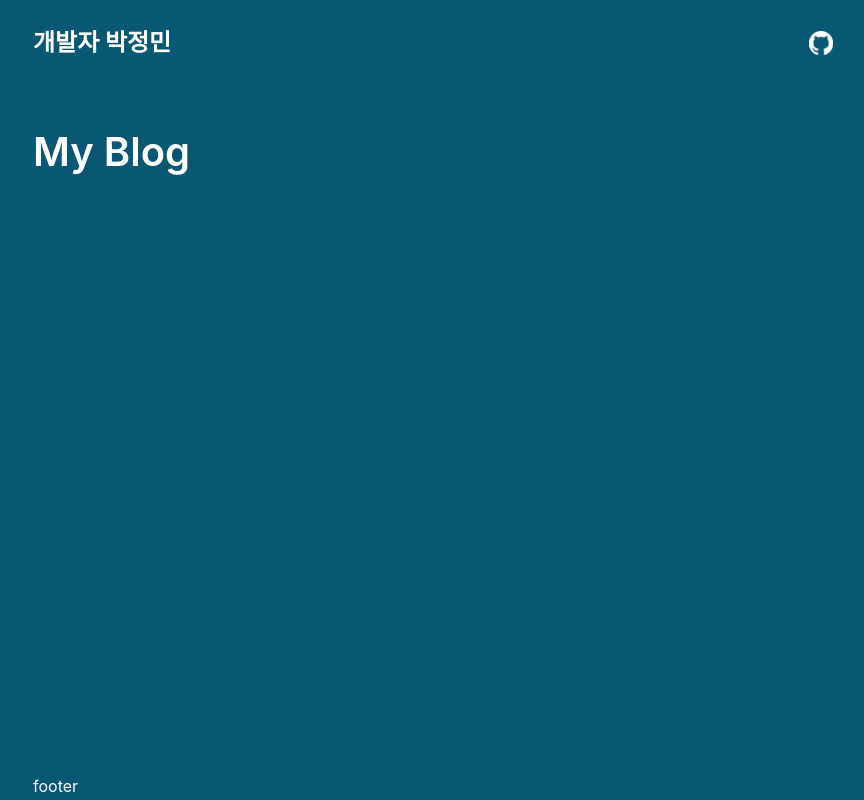
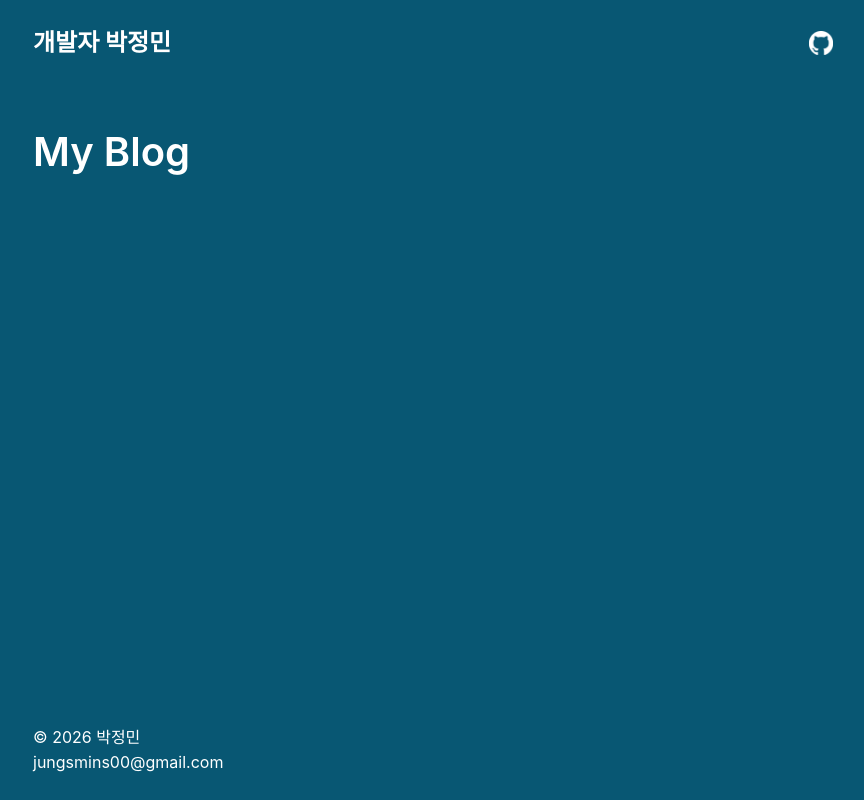
Before and after one commit to jungsmins/blog, a Gatsby site: page / in a window 1280 px wide. Shown: the whole page, without its empty margins (207-1071 px from the left). Built offline with nearby package versions, Linux system fonts and the light colour scheme; Gatsby itself is replaced by a stand-in of ours.

Commit message:
feat: Footer 컴포넌트 추가

```diff
--- /dev/null
+++ b/src/components/Footer.tsx
@@ -0,0 +1,20 @@
+import styled from '@emotion/styled';
+
+const Footer = () => {
+  return (
+    <Container>
+      <span>© {new Date().getFullYear()} 박정민</span>
+      <span>jungsmins00@gmail.com</span>
+    </Container>
+  );
+};
+
+const Container = styled.footer`
+  display: flex;
+  flex-direction: column;
+  align-items: start;
+  justify-content: center;
+  padding: 1.5rem 0;
+`;
+
+export default Footer;
--- a/src/components/Layout.tsx
+++ b/src/components/Layout.tsx
@@ -2,6 +2,7 @@ import styled from '@emotion/styled';
 import { ReactNode } from 'react';
 import { GlobalStyle } from '../styles/GlobalStyle';
 import Header from './Header';
+import Footer from './Footer';
 
 interface LayoutProps {
   children: ReactNode;
@@ -13,7 +14,7 @@ export const Layout = ({ children }: LayoutProps) => {
       <GlobalStyle />
       <Header />
       <main>{children}</main>
-      <footer>footer</footer>
+      <Footer />
     </LayoutContainer>
   );
 };
```
